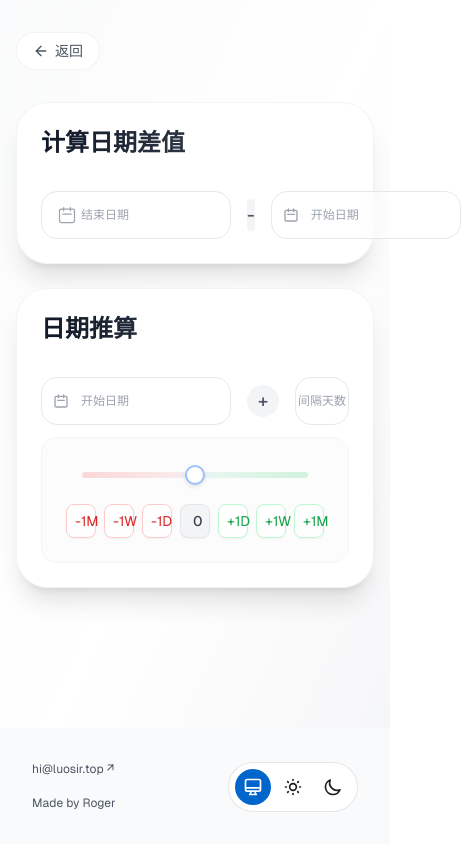
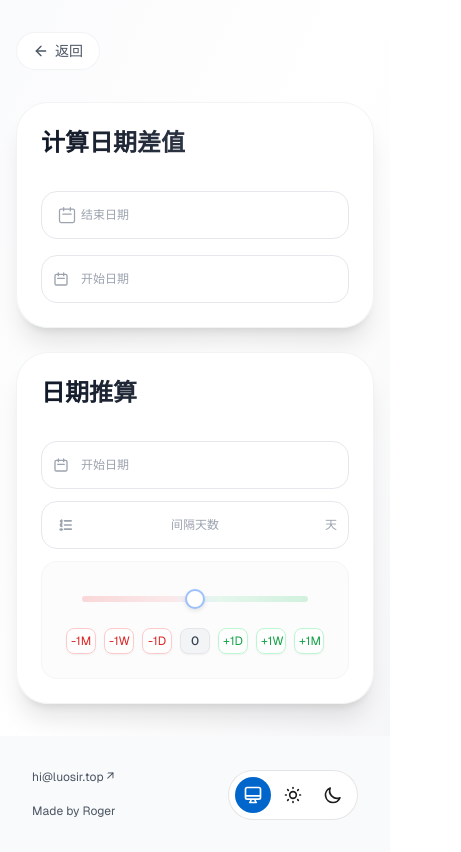
Before and after one commit to luocompany/luosir, a Next.js app: page /tools/date-tools in a window 390 px wide. Shown: the whole page, 461 px wide, since content can reach past the window. Built offline with nearby package versions, Linux system fonts and the light colour scheme.

Commit message:
小屏优化

```diff
--- a/app/tools/date-tools/page.tsx
+++ b/app/tools/date-tools/page.tsx
@@ -93,9 +93,9 @@ export default function DateTools() {
                 计算日期差值
               </h2>
               <div className="space-y-6">
-                <div className="flex items-center gap-4">
-                  <div className="relative flex-1">
-                    <div className="date-input-wrapper group">
+                <div className="flex flex-col sm:flex-row items-center gap-4">
+                  <div className="relative flex-1 w-full">
+                    <div className="date-input-wrapper">
                       <input
                         id="date1"
                         type="date"
@@ -122,11 +122,11 @@ export default function DateTools() {
                     </div>
                   </div>
 
-                  <div className="flex items-center justify-center w-8 h-8 rounded-full bg-gray-100 dark:bg-gray-700 cursor-pointer hover:bg-gray-200 dark:hover:bg-gray-600 transition-colors">
+                  <div className="hidden sm:flex items-center justify-center w-8 h-8 rounded-full bg-gray-100 dark:bg-gray-700 cursor-pointer hover:bg-gray-200 dark:hover:bg-gray-600 transition-colors">
                     <span className="text-gray-600 dark:text-gray-300 text-lg font-medium select-none">-</span>
                   </div>
 
-                  <div className="relative flex-1">
+                  <div className="relative flex-1 w-full">
                     <div className="date-input-wrapper">
                       <input
                         id="date2"
@@ -173,7 +173,7 @@ export default function DateTools() {
                 日期推算
               </h2>
               <div className="space-y-3 sm:space-y-4">
-                <div className="flex items-center gap-4">
+                <div className="flex flex-col sm:flex-row sm:items-center gap-3 sm:gap-4">
                   <div className="relative flex-1">
                     <div className="date-input-wrapper">
                       <input
@@ -198,7 +198,7 @@ export default function DateTools() {
                     </div>
                   </div>
 
-                  <div className="flex items-center justify-center w-8 h-8 rounded-full bg-gray-100 dark:bg-gray-700 cursor-pointer hover:bg-gray-200 dark:hover:bg-gray-600 transition-colors">
+                  <div className="hidden sm:flex items-center justify-center w-8 h-8 rounded-full bg-gray-100 dark:bg-gray-700 cursor-pointer hover:bg-gray-200 dark:hover:bg-gray-600 transition-colors">
                     <span className="text-gray-600 dark:text-gray-300 text-lg font-medium select-none">+</span>
                   </div>
 
@@ -212,16 +212,29 @@ export default function DateTools() {
                         className="w-full p-3 rounded-2xl border border-gray-200 dark:border-gray-700
                           bg-white/50 dark:bg-gray-900/50 backdrop-blur-sm text-gray-900 dark:text-white
                           focus:outline-none focus:ring-2 focus:ring-blue-500/30 transition-all
-                          hover:border-blue-500/50 text-center text-base h-12"
+                          hover:border-blue-500/50 text-center text-base h-12 pl-12 pr-8"
+                        min="-365"
+                        max="365"
                       />
+                      <svg
+                        className="absolute left-4 top-1/2 -translate-y-1/2 w-5 h-5 text-gray-400"
+                        fill="none"
+                        viewBox="0 0 24 24"
+                        stroke="currentColor"
+                      >
+                        <path strokeLinecap="round" strokeLinejoin="round" strokeWidth={2}
+                          d="M9 7h8M9 12h8M9 17h8M5 7v0m0 5v0m0 5v0" />
+                        <path strokeLinecap="round" strokeLinejoin="round" strokeWidth={2.5}
+                          d="M4.5 7.5l1-1v2M4.5 12.5l1 1M4.5 11.5l1-1M4 17.5h2" />
+                      </svg>
                       {!days && (
                         <span className="absolute left-0 right-0 top-1/2 -translate-y-1/2 text-gray-400 text-center pointer-events-none">
                           间隔天数
                         </span>
                       )}
-                      {days && (
-                        <span className="absolute right-3 top-1/2 -translate-y-1/2 text-gray-400">天</span>
-                      )}
+                      <span className="absolute right-3 top-1/2 -translate-y-1/2 text-gray-400 pointer-events-none">
+                        天
+                      </span>
                     </div>
                   </div>
                 </div>
@@ -239,11 +252,11 @@ export default function DateTools() {
                     />
                   </div>
 
-                  <div className="grid grid-cols-7 gap-2 text-center mt-4">
+                  <div className="grid grid-cols-7 gap-2 sm:gap-2 text-center mt-4">
                     {/* 负值组 - 使用红色系 */}
                     <button
                       onClick={() => handleDaysChange(-30)}
-                      className="px-2 py-1.5 text-sm rounded-lg
+                      className="px-1 sm:px-2 py-1 sm:py-1.5 text-xs sm:text-sm rounded-lg
                         bg-white/80 dark:bg-gray-800/80
                         border border-red-200 dark:border-red-900/50
                         hover:bg-red-50 dark:hover:bg-red-900/20
@@ -256,7 +269,7 @@ export default function DateTools() {
                     </button>
                     <button
                       onClick={() => handleDaysChange(-7)}
-                      className="px-2 py-1.5 text-sm rounded-lg
+                      className="px-1 sm:px-2 py-1 sm:py-1.5 text-xs sm:text-sm rounded-lg
                         bg-white/80 dark:bg-gray-800/80
                         border border-red-200 dark:border-red-900/50
                         hover:bg-red-50 dark:hover:bg-red-900/20
@@ -269,7 +282,7 @@ export default function DateTools() {
                     </button>
                     <button
                       onClick={() => handleDaysChange(-1)}
-                      className="px-2 py-1.5 text-sm rounded-lg
+                      className="px-1 sm:px-2 py-1 sm:py-1.5 text-xs sm:text-sm rounded-lg
                         bg-white/80 dark:bg-gray-800/80
                         border border-red-200 dark:border-red-900/50
                         hover:bg-red-50 dark:hover:bg-red-900/20
@@ -284,7 +297,7 @@ export default function DateTools() {
                     {/* 零值 - 使用中性色 */}
                     <button
                       onClick={() => setDays('0')}
-                      className="px-3 py-1.5 text-sm rounded-lg
+                      className="px-1 sm:px-3 py-1 sm:py-1.5 text-xs sm:text-sm rounded-lg
                         bg-gray-100 dark:bg-gray-800
                         border border-gray-200 dark:border-gray-700
                         hover:bg-gray-200 dark:hover:bg-gray-700
@@ -300,7 +313,7 @@ export default function DateTools() {
                     {/* 正值组 - 使用绿色系 */}
                     <button
                       onClick={() => handleDaysChange(1)}
-                      className="px-2 py-1.5 text-sm rounded-lg
+                      className="px-1 sm:px-2 py-1 sm:py-1.5 text-xs sm:text-sm rounded-lg
                         bg-white/80 dark:bg-gray-800/80
                         border border-green-200 dark:border-green-900/50
                         hover:bg-green-50 dark:hover:bg-green-900/20
@@ -313,7 +326,7 @@ export default function DateTools() {
                     </button>
                     <button
                       onClick={() => handleDaysChange(7)}
-                      className="px-2 py-1.5 text-sm rounded-lg
+                      className="px-1 sm:px-2 py-1 sm:py-1.5 text-xs sm:text-sm rounded-lg
                         bg-white/80 dark:bg-gray-800/80
                         border border-green-200 dark:border-green-900/50
                         hover:bg-green-50 dark:hover:bg-green-900/20
@@ -326,7 +339,7 @@ export default function DateTools() {
                     </button>
                     <button
                       onClick={() => handleDaysChange(30)}
-                      className="px-2 py-1.5 text-sm rounded-lg
+                      className="px-1 sm:px-2 py-1 sm:py-1.5 text-xs sm:text-sm rounded-lg
                         bg-white/80 dark:bg-gray-800/80
                         border border-green-200 dark:border-green-900/50
                         hover:bg-green-50 dark:hover:bg-green-900/20
```
